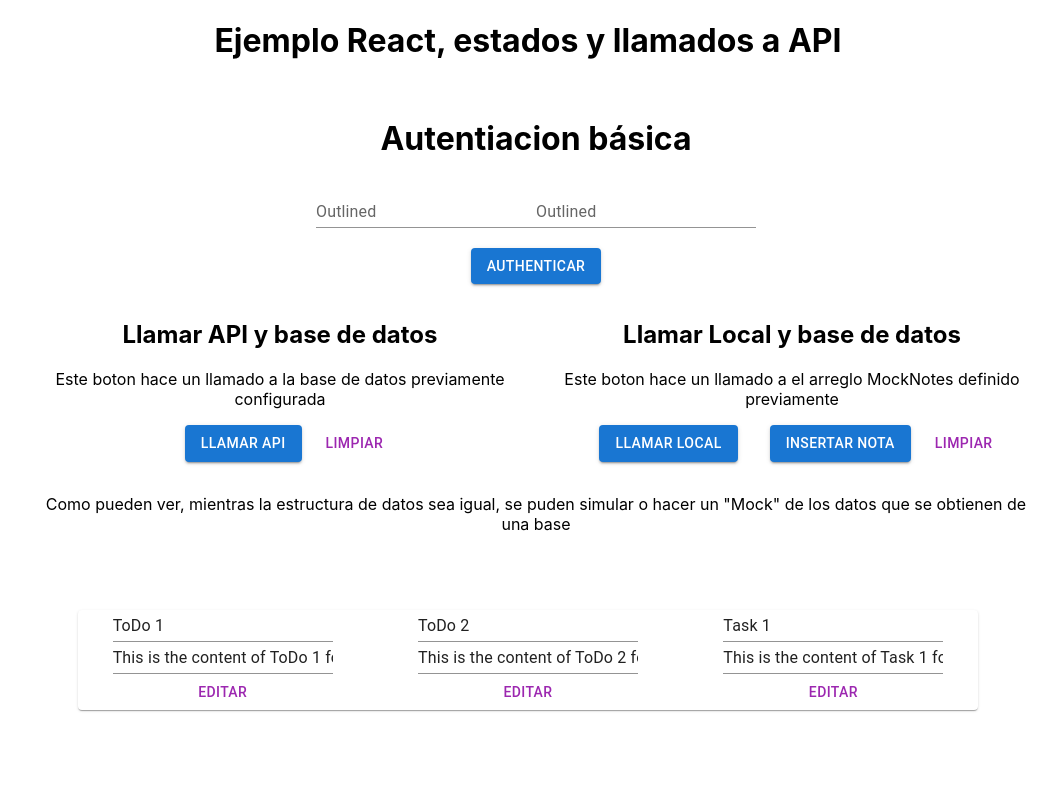
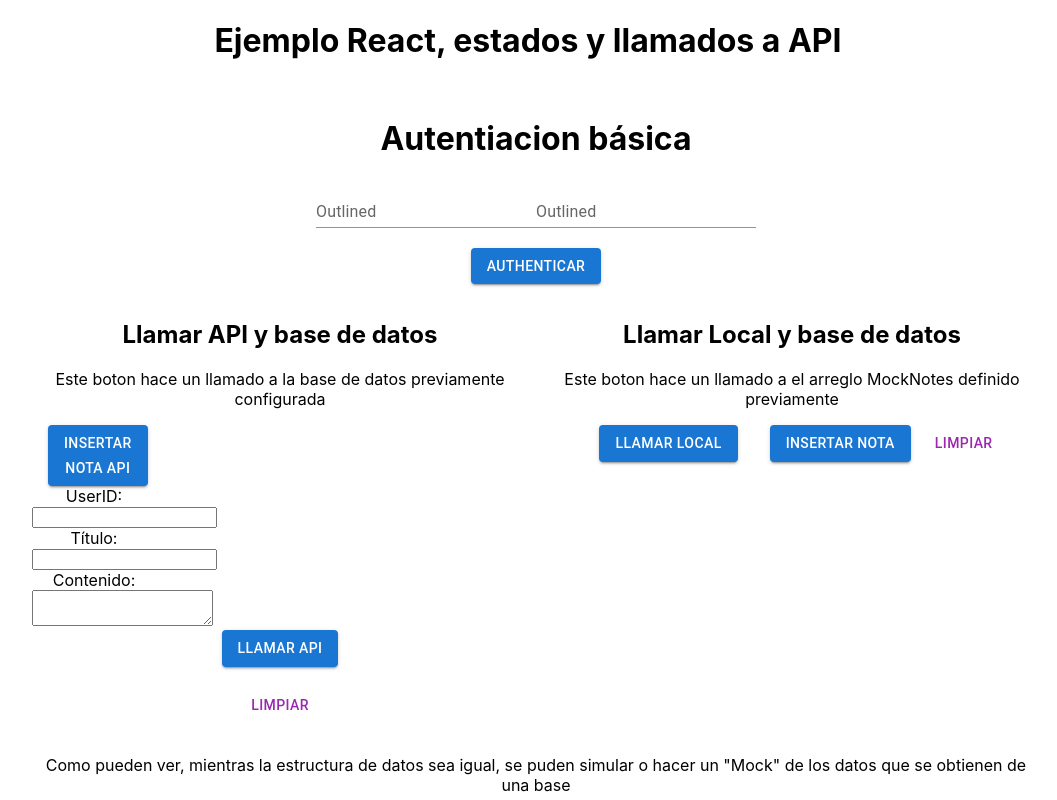
Before and after one commit to sergemr/PrograWeb-semana8-CRA, a React (Create React App) app in the folder semana8/: page / in a window 1280 px wide. Both pictures are taken after a click on the button "LLAMAR LOCAL". Shown: the top 800 px of the page, without its empty margins (112-1169 px from the left). Built offline with nearby package versions, Linux system fonts and the light colour scheme.

Commit message:
paso1
inserccion de notas al api que cree en mysql localhost

```diff
--- a/semana8/src/components/Note/Note.js
+++ b/semana8/src/components/Note/Note.js
@@ -26,7 +26,7 @@ const Note = (props) => (
     />
     <br />
     <Button color="secondary" variant="text">
-      editar
+      editar nota
     </Button>
   </div>
 );
--- a/semana8/src/components/home/home.js
+++ b/semana8/src/components/home/home.js
@@ -5,12 +5,13 @@ import TextField from "@mui/material/TextField";
 import Button from "@mui/material/Button";
 import Card from "@mui/material/Card";
 import Grid from "@mui/material/Grid";
-
+import { useState } from "react";
 import axios from "axios";
 import User from "../User/User";
 import Note from "../Note/Note";
 
 const Home = () => {
+  //constante
   const [data, setData] = React.useState(
     "Ejemplo React, estados y llamados a API"
   );
@@ -19,7 +20,7 @@ const Home = () => {
   const [users, setUsers] = React.useState();
   const [notes, setNotes] = React.useState();
 
-  const urlDelApi = "http://10.17.19.22/api.php/records";
+  const urlDelApi = "http://localhost/dashboard/apiDB.php/records";
 
   const mockUser = {
     usuario: "admin",
@@ -97,7 +98,7 @@ const Home = () => {
 
   const callAPINotes = (event) => {
     axios
-      .get(`${urlDelApi}/Notes`)
+      .get(`${urlDelApi}/notes`) //cambio direccion
       .then(function (response) {
         // handle success
         console.log(response);
@@ -143,13 +144,54 @@ const Home = () => {
       });
   };
 
+
+  //inicio tarea
+ //varibale para ingresar datos al api
+    const [formData, setFormData] = useState({
+      UserID: '',
+      Title: '',
+      Content: ''
+    });
+    const handleChange = (e) => {
+      setFormData({
+        ...formData,
+        [e.target.name]: e.target.value
+      });
+    };
+
+    const insertNoteToDB2 = () => {
+      axios
+      .post(`${urlDelApi}/notes`, formData)
+      .then(function (response) {
+        // handle success
+        callAPINotes();
+      })
+        .then(function (response) {
+          // handle success
+          callAPINotes();
+        })
+        .catch(function (error) {
+          // handle error
+          console.log(error);
+        })
+        .finally(function () {
+          // always executed
+        });
+    };
+
+    const handleSubmit = (e) => {
+      e.preventDefault();
+      insertNoteToDB2(formData);
+    };
+
+
+    //codigo local para bd
   const insertNoteToDB = () => {
     axios
-      .post(`${urlDelApi}/Notes`, {
-        UserID: 2,
+      .post(`${urlDelApi}/notes`, {
+        UserID: 3,
         Title: "Task 1",
-        Content: "This is the content of Task 1 for user 2.",
-        CreatedAt: "2023-10-10 15:56:41",
+        Content: "nota quemada insertada desde vs code.",
       })
       .then(function (response) {
         // handle success
@@ -206,9 +248,56 @@ const Home = () => {
             Este boton hace un llamado a la base de datos previamente
             configurada
           </p>
+
+
+
+          <Grid item xs={3} style={{}}>
+          <form onSubmit={handleSubmit}>
+          <Button  type="submit" variant="contained" sx={{ mx: 2 }}>
+            Insertar nota API
+          </Button>
+
+          <label>
+          UserID:
+          <input
+            type="text"
+            name="UserID"
+            value={formData.UserID}
+            onChange={handleChange}
+          />
+        </label>
+        <br />
+
+<label>
+  Título:
+  <input
+    type="text"
+    name="Title"
+    value={formData.Title}
+    onChange={handleChange}
+  />
+</label>
+<br />
+
+<label>
+  Contenido:
+  <textarea
+    name="Content"
+    value={formData.Content}
+    onChange={handleChange}
+  />
+</label>
+<br />
+
+
+
+          </form>
+          </Grid>
+
           <Button onClick={callAPINotes} variant="contained" sx={{ mx: 2 }}>
             Llamar API
           </Button>
+          <br></br><br></br>
           <Button onClick={clearNotes} color="secondary" variant="text">
             Limpiar
           </Button>
```
